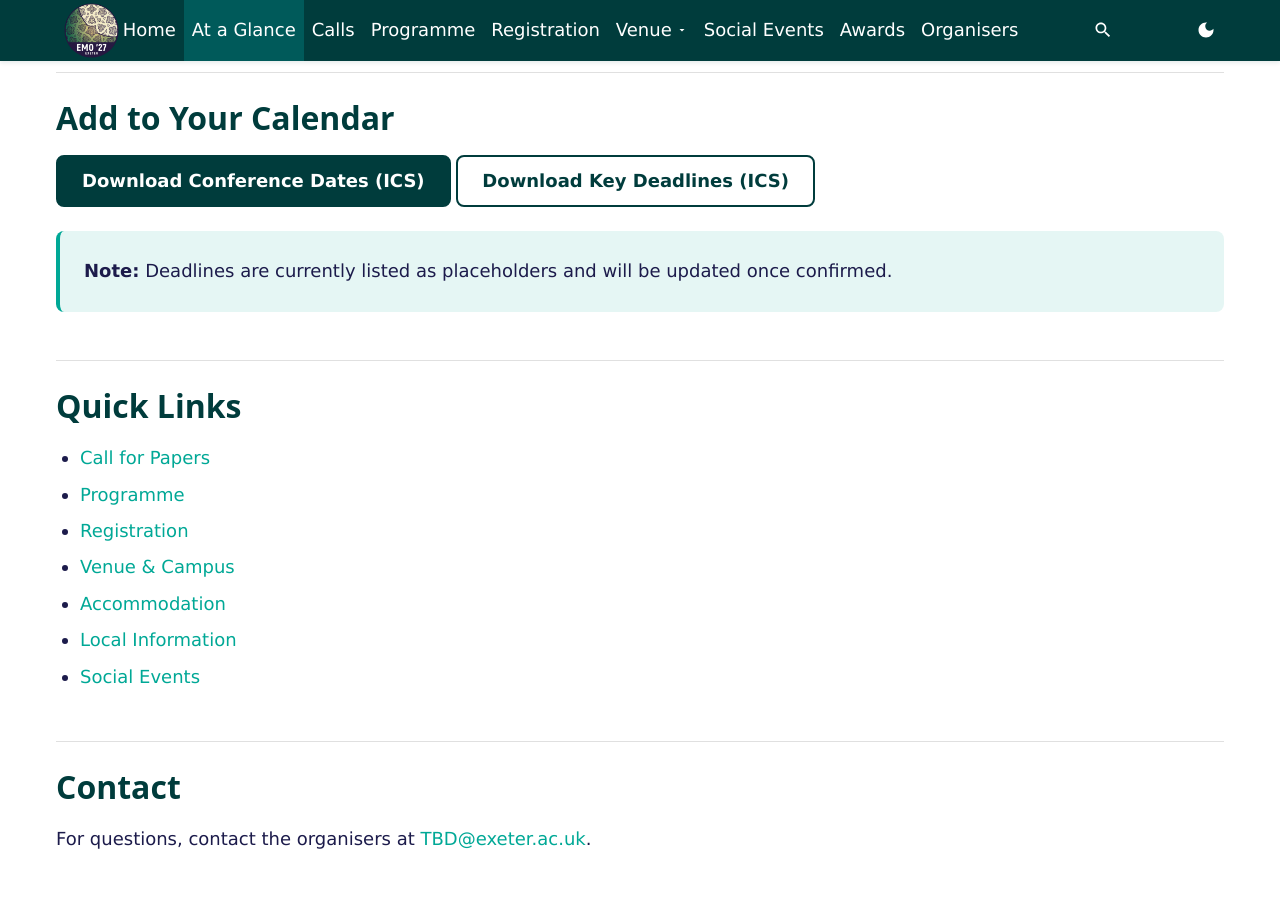
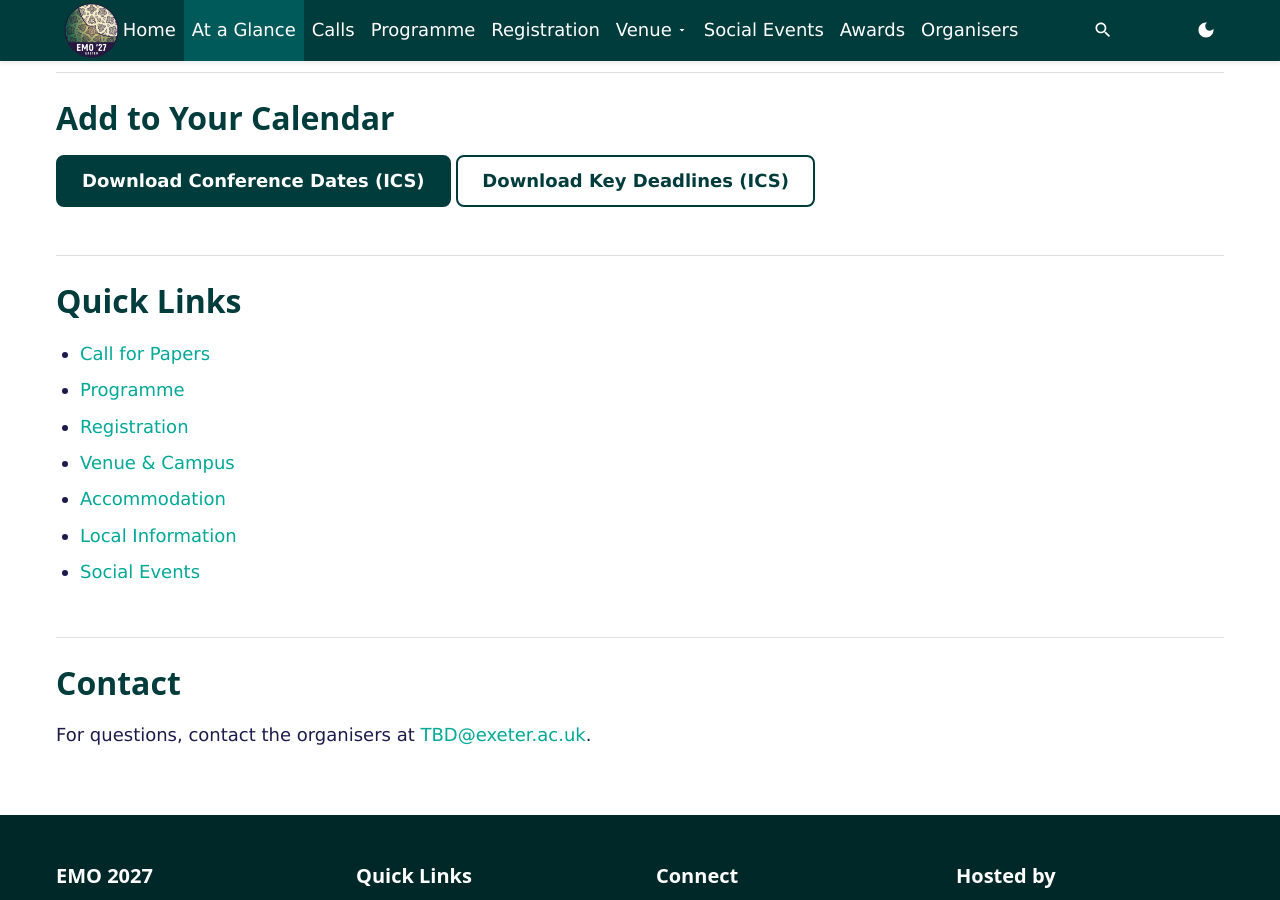
Before and after one commit to emo2027/emo2027.github.io, a Jekyll site: the page built from pages/at-a-glance.md, in a window 1280 px wide and 900 px high, scrolled down 907 px. Built offline with Jekyll 4.4.1, drawn with Linux system fonts in a browser that asks for light colours.

Commit message:
Remove stale placeholder notice and update submission timeline
Remove outdated "deadlines are placeholders" notice from at-a-glance
page since key dates are now confirmed. Update submission system
announcement timeline from "early 2026" to "mid 2026".

Co-Authored-By: Claude Opus 4.6 <noreply@anthropic.com>

```diff
--- a/pages/at-a-glance.md
+++ b/pages/at-a-glance.md
@@ -23,10 +23,6 @@ description: Key facts, dates, and links for EMO 2027.
 <a href="{{ '/assets/ics/emo-2027-conference.ics' | relative_url }}" class="btn btn-primary">Download Conference Dates (ICS)</a>
 <a href="{{ '/assets/ics/emo-2027-deadlines.ics' | relative_url }}" class="btn btn-secondary">Download Key Deadlines (ICS)</a>
 
-<div class="info-box notice">
-  <strong>Note:</strong> Deadlines are currently listed as placeholders and will be updated once confirmed.
-</div>
-
 ## Quick Links
 
 - [Call for Papers]({{ '/calls/' | relative_url }})
```
Also changed, not shown: pages/calls.md (+1 -1 lines).
